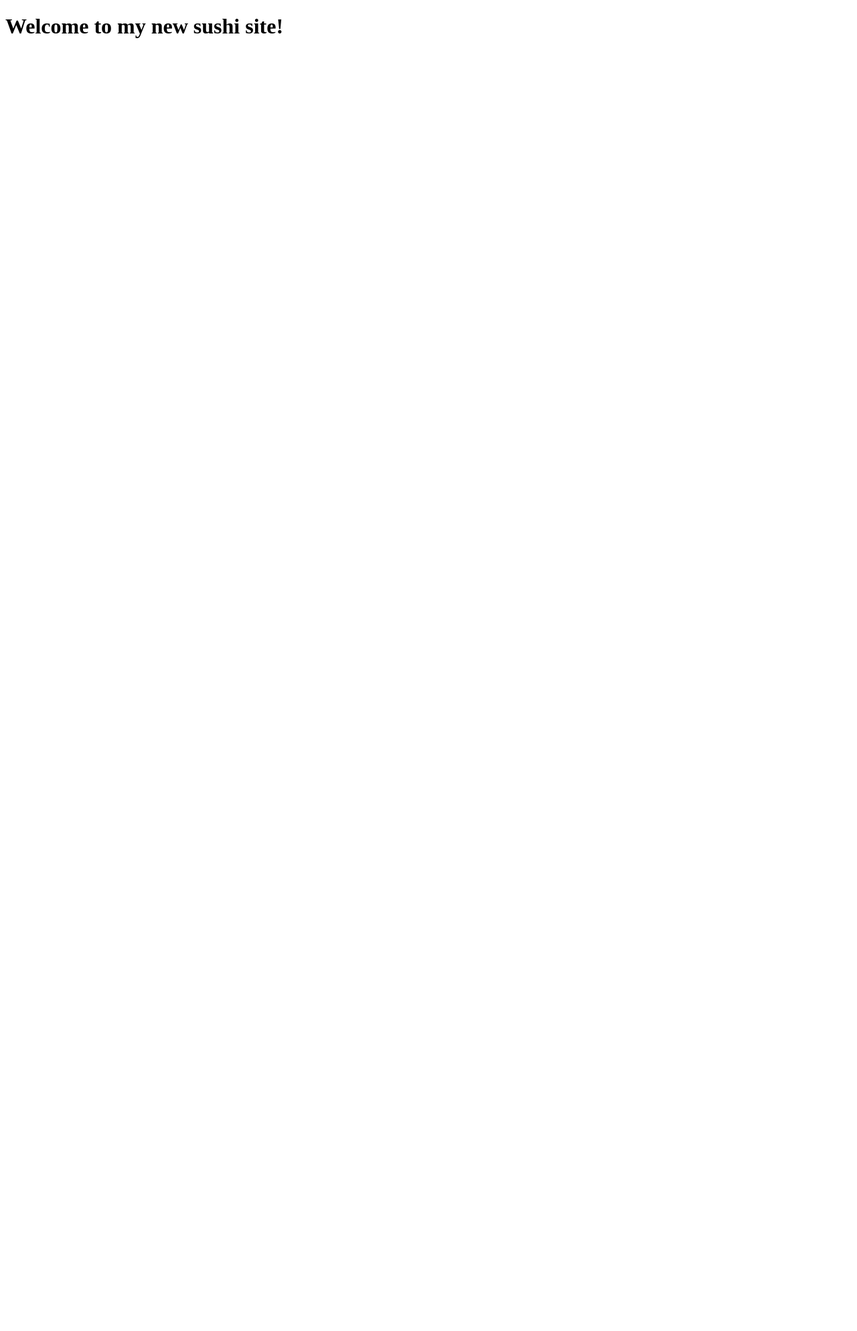
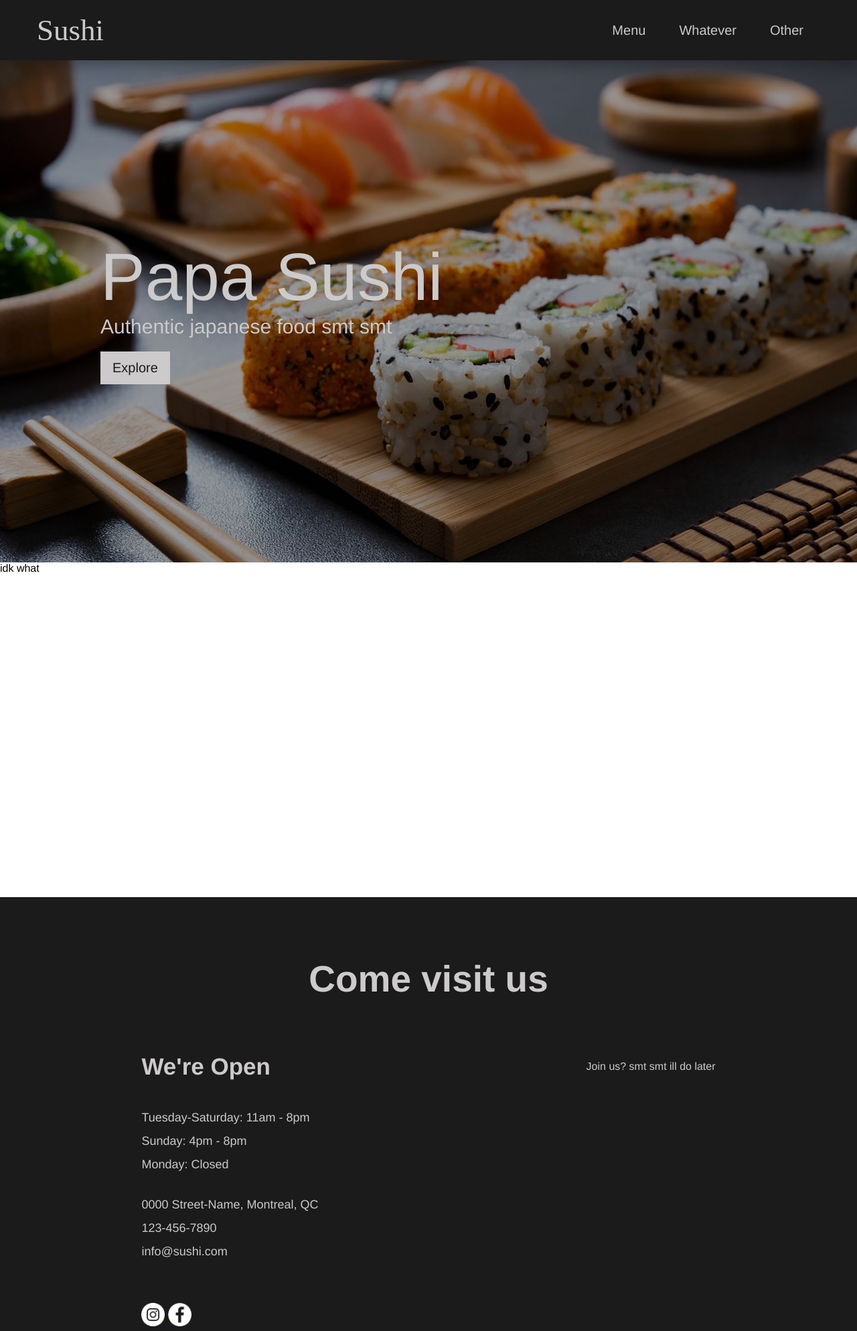
Before and after one commit to saarah-he/sushi, a plain HTML site: page index.html in a window 1280 px wide. Shown: the whole page at 67% size. Before the commit the page ends 800 px from the top, so only its background shows below. Drawn offline with Linux system fonts and the light colour scheme.

Commit message:
header bg contact

```diff
--- /dev/null
+++ b/css/header.css
@@ -0,0 +1,46 @@
+header{
+  left:0;
+  right:0;
+  top: 0;
+  height: 90px;
+  background-color: rgb(27, 27, 27);
+  margin: 0;
+  position: sticky;
+  flex-direction: row;
+  justify-content: space-between;
+  padding: 0 80px 0 55px;
+  display: flex;
+  box-shadow: 0 7px 20px rgba(0,0,0,0.3);
+}
+
+.header a {
+  text-decoration: none;
+  color: rgb(204, 202, 202);
+}
+
+.left {
+  display: flex;
+  align-items: center;
+}
+
+.logo{
+  font-size: 45px;
+  font-family:'Playfair Display', serif;
+}
+
+.navs{
+  display: flex;
+  align-items: center;
+  gap: 50px;
+  flex-direction: row;
+  flex-shrink: 0;
+}
+
+.nav-link{
+  font-size: 20px;
+  font-weight: 250;
+}
+.nav-link:hover{
+  text-decoration: overline;
+
+}
--- /dev/null
+++ b/css/layout.css
@@ -0,0 +1,93 @@
+body{
+  margin: 0;
+  padding: 0;
+  font-family:'Helvetica'
+}
+p{
+  margin-top: 0;
+}
+.front-image-area{
+  margin-top:0px;
+  height: 750px;
+  width: 100%;
+  background-image: linear-gradient(rgba(0,0,0,0.4), rgba(0,0,0,0.4)),url(/photos/front_photo.jpeg);
+  background-size:cover;
+  background-position: center;
+  background-repeat: no-repeat;
+}
+.title-text{
+  color: rgb(204, 202, 202);
+  display: flex;
+  width: 40%;
+  height: 100%;
+  flex-direction:column;
+  justify-content: center;
+  align-items: flex-start;
+  text-align: left;
+  padding-left: 150px;
+}
+.title-sushi{
+  font-size:100px;
+}
+.title-desc{
+  font-size: 30px;
+}
+.title-menu-button{
+  margin-top: 20px;
+  padding: 13px 18px;
+  background-color: rgb(204, 202, 202);
+  display: inline-block;
+  text-decoration: none;
+  color: rgb(27, 27, 27);
+  font-size: 20px;
+  transition: background-color 0.15s;
+}
+.title-menu-button:hover{
+  background-color: rgb(164, 164, 164);
+}
+.title-menu-button:active{
+  background-color: rgb(141, 141, 141);
+}
+
+.nextbox{
+  height: 500px;
+}
+
+.contact{
+  background-color: rgb(27, 27, 27);
+  color: rgb(204, 202, 202);
+  height: 750px;
+}
+.contact-title{
+  padding-top: 90px;
+  text-align: center;
+  font-size: 55px;
+  font-weight: 650;
+}
+.contact-row{
+  display: flex;
+  align-items: flex-start;
+  justify-content: center;
+  gap: 400px;
+  flex-wrap: wrap;
+}
+.contact-boxes{
+  margin-top: 90px;
+  display: flex;
+  flex-direction: column;
+  justify-content: flex-start;
+  line-height: 17px;
+}
+.open-text{
+  font-weight: bold;
+  font-size: 35px;
+}
+.contact-info{
+  margin-top: 25px;
+  font-size: 18px;
+}
+.social{
+  padding-top: 25px;
+  height: 35px;
+  width: auto;
+}
--- a/index.html
+++ b/index.html
@@ -1,9 +1,67 @@
 <!DOCTYPE html>
 <html>
 <head>
+  <link rel="stylesheet" href="css/layout.css">
+  <link rel="stylesheet" href="css/header.css">
   <title>Sushi</title>
 </head>
 <body>
-  <h1>Welcome to my new sushi site!</h1>
+  <header class="header">
+    <div class="left">
+      <a class="logo" href="index.html">Sushi</a>
+    </div>
+    <div class="navs">
+      <a class="nav-link" href="menu.html">Menu</a>
+      <a class="nav-link" href="wtvelse.html">Whatever</a>
+      <a class="nav-link" href="index.html">Other</a>
+    </div>
+  </header>
+  <div class="front-image-area">
+    <div class="title-text">
+      <div class="title-sushi">Papa Sushi</div>
+      <div class="title-desc">Authentic japanese food smt smt</div>
+      <a href="menu.html" class="title-menu-button">Explore</a>
+    </div>
+  </div>
+  <main>
+    <div class="nextbox">
+      idk what
+    </div>
+  </main>
+  <section class="contact">
+    <div class="contact-title">
+      Come visit us
+    </div>
+    <div class="contact-row">
+
+      <div class="contact-boxes">
+        <p class="open-text">We're Open</p>
+        <div class="contact-info">
+          <p>Tuesday-Saturday: 11am - 8pm</p>
+          <p>Sunday: 4pm - 8pm</p>
+          <p>Monday: Closed</p>
+        </div>
+        <div class="contact-info">
+          <p>0000 Street-Name, Montreal, QC</p>
+          <p>123-456-7890</p>
+          <p>info@sushi.com</p>
+        </div>
+        <div class="contact-info">
+          <a href="https://www.instagram.com/">
+            <img class="social" src="photos/insta.png">
+          </a>
+           <a href="https://www.facebook.com/">
+            <img class="social" src="photos/faceboook.png">
+          </a>
+        </div>
+      </div>
+
+      <div class="contact-boxes">
+        Join us? smt smt ill do later
+      </div>
+
+    </div>
+
+  </section>
 </body>
 </html>
```
Also changed, not shown: menu.html (added, +9 -0 lines), wtvelse.html (added, +9 -0 lines), photos/faceboook.png (added), photos/front_photo.jpeg (added), photos/insta.png (added), 3 other files.
